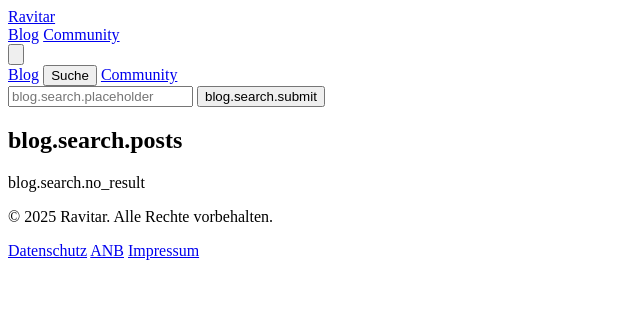
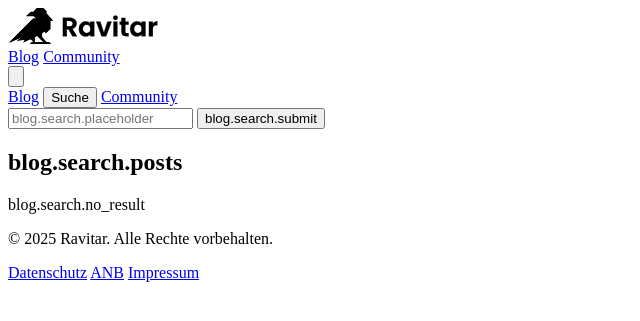
Before and after one commit to ChristianSeip/ravitar-platform, a Symfony app: template templates/blog/list.html.twig in a window 1280 px wide. Shown: the top 321 px of the page, without its empty margins (0-640 px from the left). Run offline with Twig, Linux system fonts and the light colour scheme; the template is opened without the code that fills it, so the values that code supplies are empty; some libraries are stand-ins or nearby versions.

Commit message:
Update: Logo and Favicon added

```diff
--- a/templates/_header.html.twig
+++ b/templates/_header.html.twig
@@ -1,6 +1,8 @@
 <header class="glass-header sticky top-0 z-50 animate-fade-in-down" data-controller="menu search">
     <div class="max-w-7xl mx-auto px-4 sm:px-6 lg:px-8 flex items-center justify-between h-16">
-        <a href="{{ path('landing') }}" class="text-2xl font-bold text-[var(--color-primary-700)] hover:text-[var(--color-primary-900)] transition-colors">Ravitar</a>
+        <a href="{{ path('landing') }}" class="text-2xl font-bold text-[var(--color-primary-700)] hover:text-[var(--color-primary-900)] transition-colors">
+            <img src="/images/Logo_Black.svg" alt="Ravitar Logo" height="36" width="150">
+        </a>
 
         {# Desktop-Nav #}
         <nav class="hidden md:flex space-x-6 items-center">
--- a/templates/base.html.twig
+++ b/templates/base.html.twig
@@ -5,6 +5,13 @@
     <meta name="viewport" content="width=device-width,initial-scale=1">
     <title>{% block title %}{% endblock %} - Ravitar</title>
     {% block meta %}{% endblock %}
+
+    <link rel="icon" href="/images/favicon/favicon.ico" sizes="any">
+    <link rel="icon" type="image/svg+xml" href="/images/favicon/icon.svg">
+    <link rel="apple-touch-icon" href="/images/favicon/apple-touch-icon.png">
+    <link rel="icon" type="image/png" sizes="192x192" href="/images/favicon/android-chrome-192x192.png">
+    <link rel="icon" type="image/png" sizes="512x512" href="/images/favicon/android-chrome-512x512.png">
+
 
     {% block stylesheets %}
         {{ encore_entry_link_tags('app') }}
```
Also changed, not shown: public/images/Logo_Black.svg (added), public/images/favicon/android-chrome-192x192.png (added), public/images/favicon/android-chrome-512x512.png (added), public/images/favicon/apple-touch-icon.png (added), public/images/favicon/favicon.ico (added), public/images/favicon/icon.svg (added).
